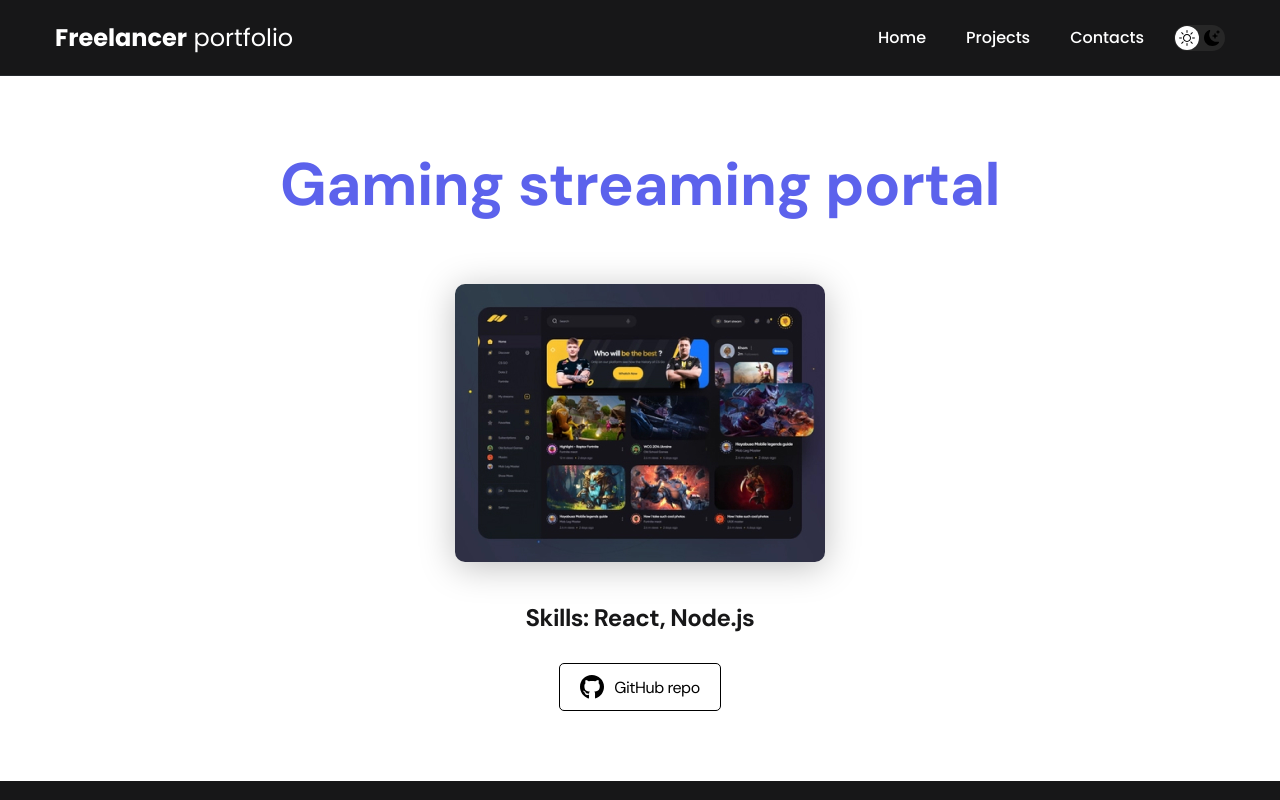
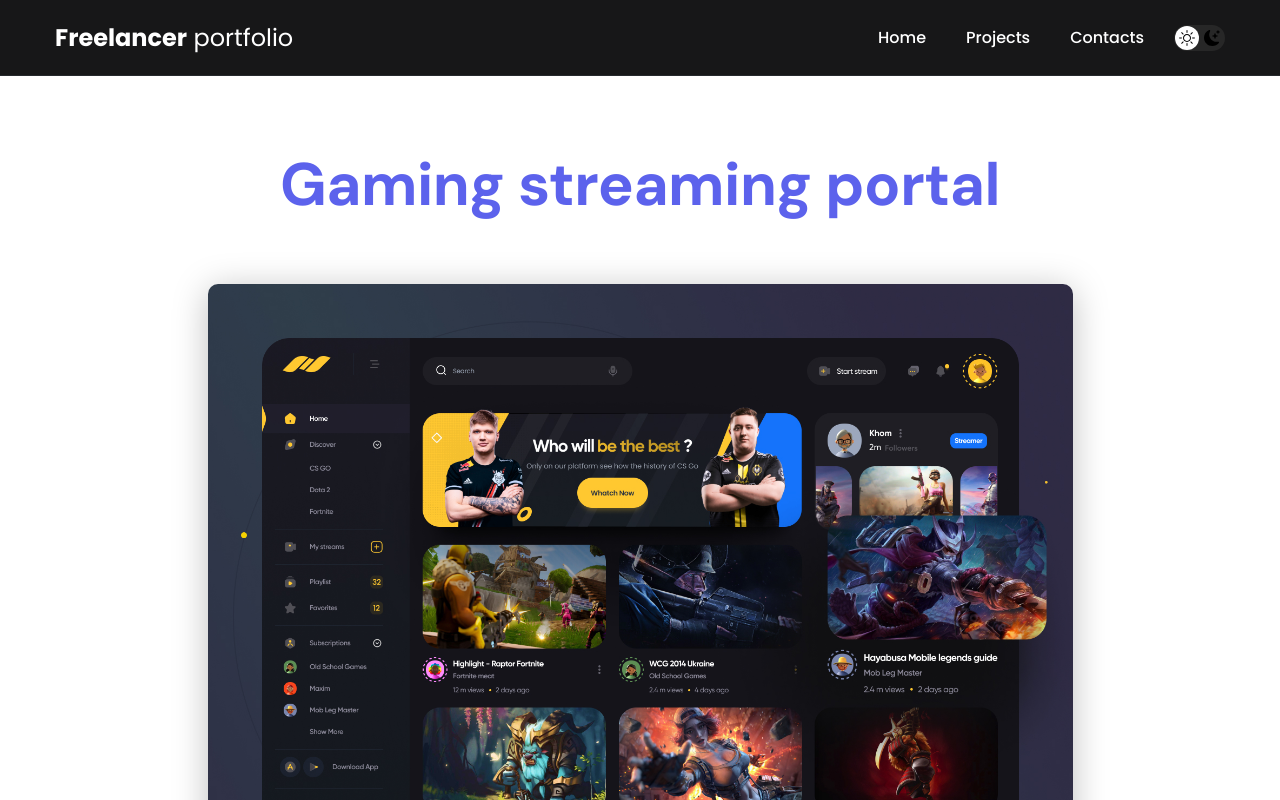
Before and after one commit to Dmitrij413/portfolio, a React (Create React App) app: page /project/0 in a window 1280 px wide. Shown: the top 800 px of the page. Built offline with nearby package versions, Linux system fonts and the light colour scheme.

Commit message:
Changes to be committed: 	modified:   src/pages/Project.jsx

```diff
--- a/src/pages/Project.jsx
+++ b/src/pages/Project.jsx
@@ -11,7 +11,7 @@ const Project = () => {
       <div className="container">
         <div className="project-details">
           <h1 className="title-1">{project.title}</h1>
-          <img src={project.img} alt={project.title} className="project-details__cover" />
+          <img src={project.imgBig} alt={project.title} className="project-details__cover" />
           <div className="project-details__desc">
 	          <p>Skills: {project.skills}</p>
 					</div>
```
